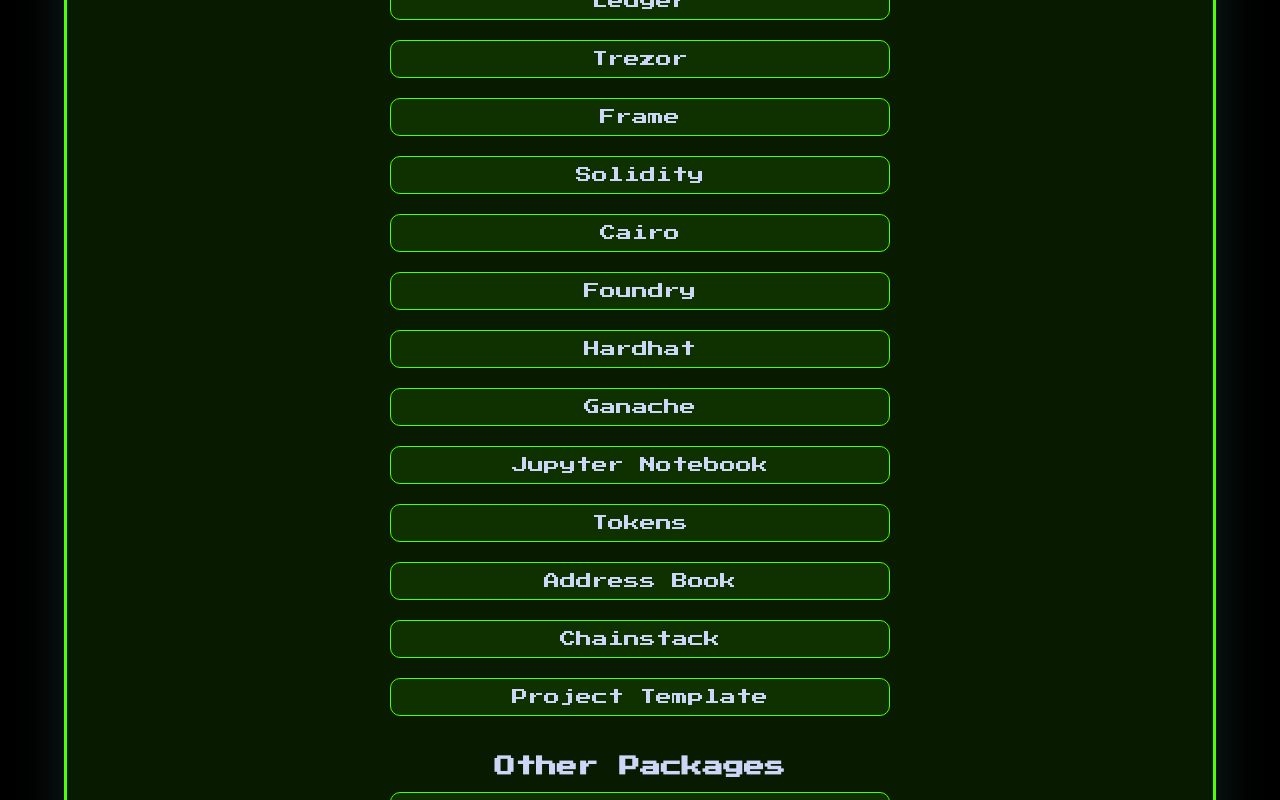
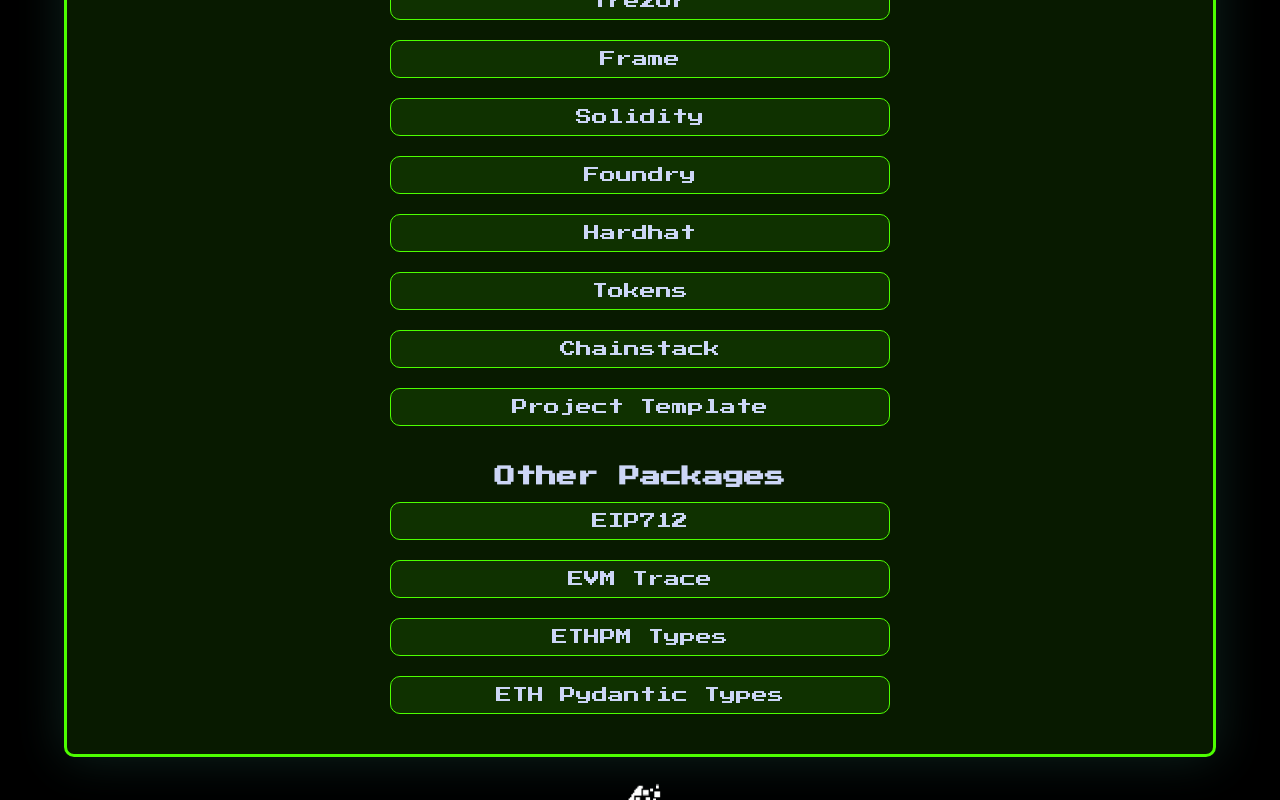
Before and after one commit to ApeWorX/apeworx.github.io, a React (Create React App) app: page / in a window 1280 px wide. Shown: the part 1567-2367 px from the top of the page. Built offline with nearby package versions, Linux system fonts and the light colour scheme.

Commit message:
refactor(Docs): remove unsupported doc items (#23)

```diff
--- a/src/docs.js
+++ b/src/docs.js
@@ -44,11 +44,6 @@ export default [
   {
     name: "Vyper",
     link: "https://github.com/ApeWorX/ape-vyper",
-    section: sections.PLUGIN
-  },
-  {
-    name: "Starknet",
-    link: "https://docs.apeworx.io/ape-starknet/stable/",
     section: sections.PLUGIN
   },
   {
@@ -107,11 +102,6 @@ export default [
     section: sections.PLUGIN
   },
   {
-    name: "Cairo",
-    link: "https://github.com/ApeWorX/ape-cairo",
-    section: sections.PLUGIN
-  },
-  {
     name: "Foundry",
     link: "https://github.com/ApeWorX/ape-foundry",
     section: sections.PLUGIN
@@ -122,23 +112,8 @@ export default [
     section: sections.PLUGIN
   },
   {
-    name: "Ganache",
-    link: "https://github.com/ApeWorX/ape-ganache",
-    section: sections.PLUGIN
-  },
-  {
-    name: "Jupyter Notebook",
-    link: "https://github.com/ApeWorX/ape-notebook",
-    section: sections.PLUGIN
-  },
-  {
     name: "Tokens",
     link: "https://github.com/ApeWorX/ape-tokens",
-    section: sections.PLUGIN
-  },
-  {
-    name: "Address Book",
-    link: "https://github.com/ApeWorX/ape-addressbook",
     section: sections.PLUGIN
   },
   {
```
